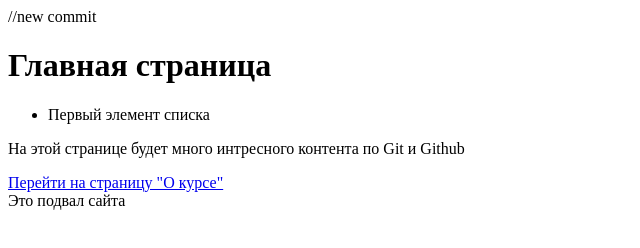
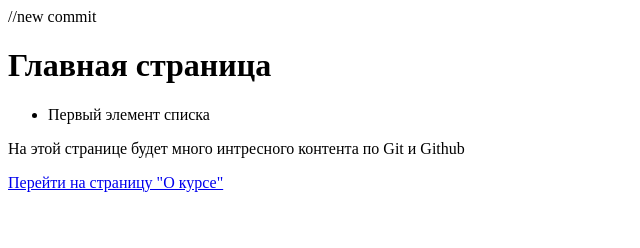
Before and after one commit to docdev777/git-html-academy, a plain HTML site: page index.html in a window 1280 px wide. Shown: the whole page, without its empty margins (0-640 px from the left). Drawn offline with Linux system fonts and the light colour scheme.

Commit message:
revert "feat: foote element added"
This reverts commit 32d55357c26358ed01ed2151651115e76bc164de.

```diff
--- a/index.html
+++ b/index.html
@@ -22,9 +22,6 @@
             Перейти на страницу "О курсе"
         </a>
     </main>
-    <footer>
-        Это подвал сайта
-    </footer>
 </body>
 
 </html>
```
